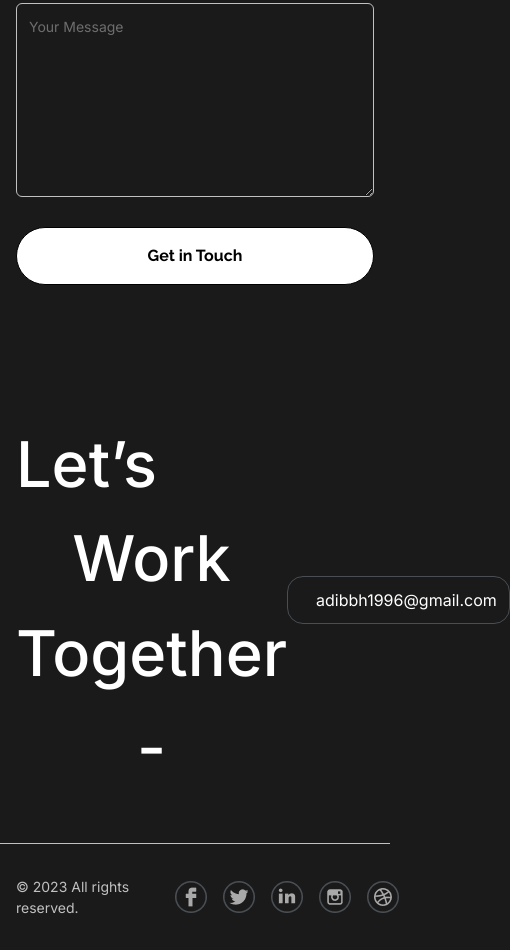
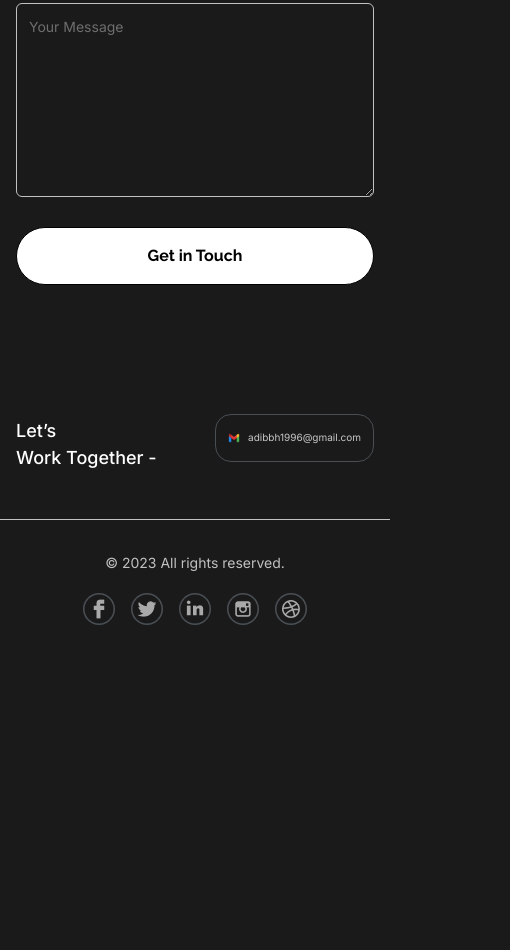
Before and after one commit to Adib-96/repoo, a website built with Vite: page index.html in a window 390 px wide. Shown: the part 6320-7270 px from the top of the page, 510 px wide, since content can reach past the window. After the commit the page ends 6977 px from the top, so only its background shows below. Built offline with nearby package versions, Linux system fonts and the light colour scheme; files whose address does not match are found by name.

Commit message:
Update index.html and form.js for improved responsiveness and form handling

```diff
--- a/index.html
+++ b/index.html
@@ -495,19 +495,19 @@
         class="flex justify-between items-center text-center mt-30 md:mt-40 max-w-6xl mx-auto"
       >
         <div class="flex flex-col items-start">
-          <span class="font-Inter text-[63px] font-medium text-white mt-3"> Let’s </span>
-          <h1 class="font-Inter text-[63px] font-medium text-white ">
+          <span class="font-Inter text-[18px] md:text-[63px] font-medium text-white mt-3"> Let’s </span>
+          <h1 class="font-Inter text-[18px] md:text-[63px] font-medium text-white ">
             Work Together -
           </h1>
         </div>
 
         <div
-          class="flex items-center justify-center cursor-pointer px-3 border gap-4 rounded-2xl border-border-footer h-12 hover:bg-indigo-500 transition duration-500"
+          class="flex items-center justify-center cursor-pointer px-3 border gap-2 md:gap-4 rounded-2xl border-border-footer h-12 hover:bg-indigo-500 transition duration-500"
         >
           <button class="font-normal rounded-2xl">
-            <img src="src/assets/gmail.png" alt="" class="w-6" />
+            <img src="src/assets/gmail.png" alt="" class="w-3 md:w-6" />
           </button>
-          <p class="text-white m-0 font-Inter font-normal">adibbh1996@gmail.com</p>
+          <p class="text-[#C9C9C9] text-[10px] md:text-[17px] m-0 font-Inter font-normal">adibbh1996@gmail.com</p>
         </div>
       </div>
 
@@ -528,17 +528,27 @@
 
 
     <div class="container mx-auto px-4 py-4 my-4">
-      <div class="flex justify-between items-center max-w-6xl mx-auto">
+      <div class="flex flex-col gap-5  md:flex-row md:gap-0 justify-between items-center max-w-6xl mx-auto">
         <p class="text-grey font-Inter font-normal text-[14px]">
           © 2023 All rights reserved.
         </p>
 
         <div class="flex gap-4">
-          <img src="src/assets/fb.png" alt="">
-          <img src="src/assets/x.png" alt="">
-          <img src="src/assets/linkedin (2).png" alt="">
-          <img src="src/assets/insta.png" alt="">
-          <img src="src/assets/sd.png" alt="">
+          <a href="https://www.facebook.com/adib.benhadada" target="_blank">
+            <img src="src/assets/fb.png" alt="">
+          </a>
+          <a href="https://x.com/Adib__Bh" target="_blank">
+            <img src="src/assets/x.png" alt="">
+          </a>
+          <a href="https://www.linkedin.com/in/adib-ben-haddada-dev/" target="_blank">
+            <img src="src/assets/linkedin (2).png" alt="">
+          </a>
+          <a href="https://www.instagram.com/adib_ben_haddada/" target="_blank">
+            <img src="src/assets/insta.png" alt="">
+          </a>
+          <a href="">
+            <img src="src/assets/sd.png" alt="">
+          </a>
         </div>
       </div>
 
--- a/src/form.js
+++ b/src/form.js
@@ -1,6 +1,11 @@
 const form = document.getElementById("form_data");
+const submit_btn = document.querySelector("button[type='submit']");
+
 form.addEventListener("submit", (event) => {
   event.preventDefault();
+  submit_btn.disabled = true;
+  submit_btn.textContent = "Sending...";
+
   const formData = new FormData(form);
 
   const data = Object.fromEntries(formData);
@@ -14,12 +19,14 @@ form.addEventListener("submit", (event) => {
   })
     .then((response) => {
 
-        // Handle successful response
-        form.reset(); // Reset the form after successful submission
+        form.reset();
+        submit_btn.disabled = false;
+        submit_btn.textContent = "Get in Touch";
       console.log("Email sent successfully:", response);
     })
     .catch((error) => {
-        // Handle error response AND make a toast notification
+      submit_btn.disabled = false;
+      submit_btn.textContent = "Get in Touch";
       console.error("Error sending email:", error);
     });
 
```
